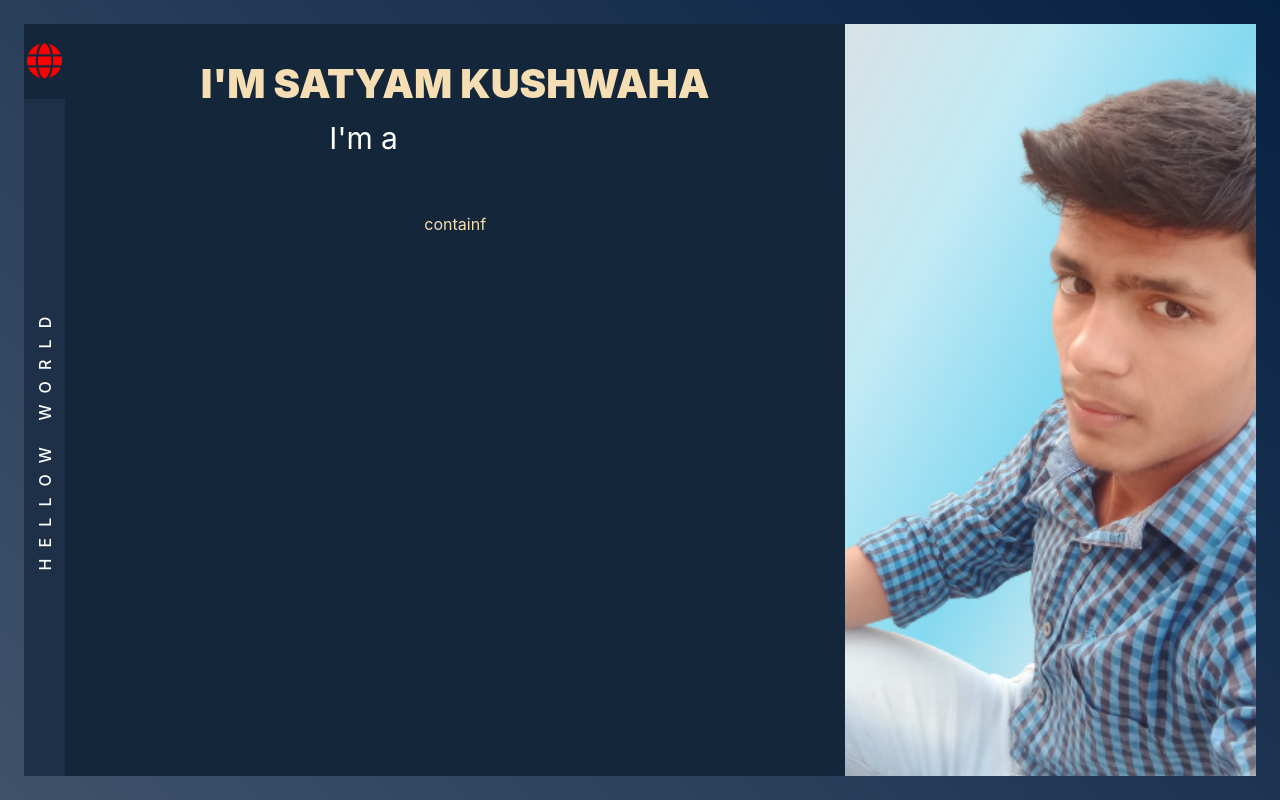
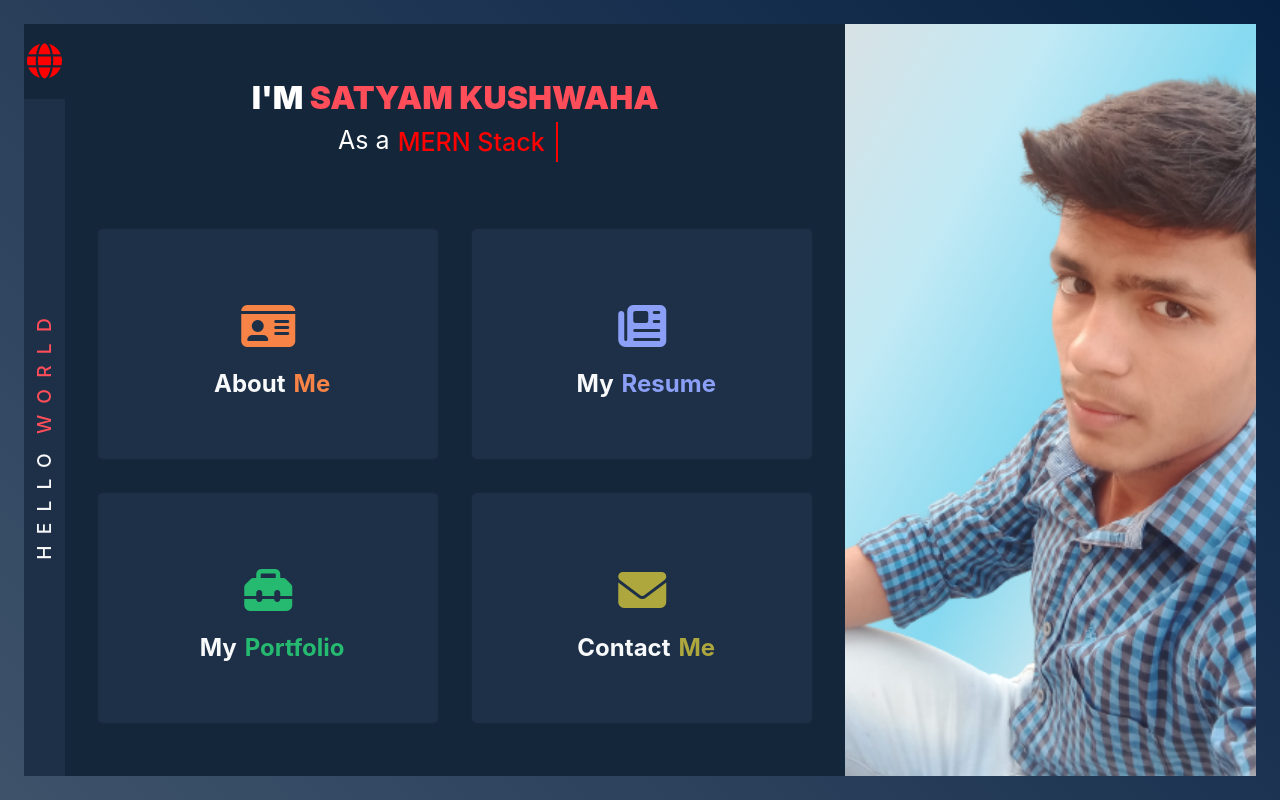
Before and after one commit to satyamkushwaha11/MyPortfolio, a React (Create React App) app: page / in a window 1280 px wide. Built offline with nearby package versions, Linux system fonts and the light colour scheme.

Commit message:
font UI is done

```diff
--- a/src/App.css
+++ b/src/App.css
@@ -1,9 +1,10 @@
 .App {
-  text-align: center;
+  /* text-align: center; */
   /* background-color: rgb(95, 95, 95); */
   width: 100vw;
   height: 100vh;
-  background: linear-gradient(45deg, #3e526a 0%,#072142 100%);
+  color: white;
+  background: linear-gradient(45deg, #3e526a 0%, #072142 100%);
 }
 
 .App-logo {
@@ -15,6 +16,21 @@
   .App-logo {
     animation: App-logo-spin infinite 20s linear;
   }
+}
+.text-red{
+  color: #ff4d5a;
+}
+.text-orange{
+  color: #f78446;
+}
+.text-purpul{
+  color: #8a9ff5;
+}
+.text-green{
+  color: #26ba70;
+}
+.text-dark-yellow{
+  color: #ada73e;
 }
 
 .App-header {
@@ -36,69 +52,78 @@
   from {
     transform: rotate(0deg);
   }
+
   to {
     transform: rotate(360deg);
   }
 }
 
-.wrapper{
+.wrapper {
   height: 100%;
   /* display: flex; */
 }
-.left-wrapper{
+
+.left-wrapper {
   background: #14263a;
 }
+
 /* .right-wrapper{
 
 } */
-#profile-image-container{
+#profile-image-container {
   width: 100%;
   height: 100%;
   background-color: #61dafb;
   position: relative;
-  background-image: linear-gradient(to bottom right, #d8e2e5,#c2eaf5, #85d9f0,#e3edef,#f4ea9a);
+  background-image: linear-gradient(to bottom right, #d8e2e5, #c2eaf5, #85d9f0, #e3edef, #f4ea9a);
 }
-#profile-image-container >img{
+
+#profile-image-container>img {
   width: 100%;
   height: 100%;
   object-fit: cover;
 }
 
-.sideBar{
+.sideBar {
   /* background-color: red; */
   position: relative;
   width: 5%;
 }
-.left-wrapper-containt{
+
+.left-wrapper-containt {
   position: relative;
   width: 95%;
 }
 
 
-.sideBar_logo_container{
+.sideBar_logo_container {
   height: 10%;
   width: 100%;
   -webkit-box-orient: vertical;
   background: #14263a;
-  display: flex ;
+  display: flex;
   align-items: center;
   justify-content: center;
 }
-.sideBar_logo{
+
+.sideBar_logo {
   font-size: 35px;
   color: red;
 
 }
-.sideBar_text_container{
+
+.sideBar_text_container {
   height: 90%;
-  background-color: #1d3047;;
+  background-color: #1d3047;
+  ;
   color: white;
   display: flex;
   flex-direction: column;
   justify-content: center;
   align-items: center;
 }
-.sideBar_text{
+
+.sideBar_text {
   color: #fff;
   white-space: nowrap;
   transform: rotate(-90deg);
@@ -107,96 +132,149 @@
   font-weight: 700;
   letter-spacing: 0.7em;
 }
-.sideBar_text >div{
-    font-weight: 500;
-    color: var(--bs-heading-color);
+
+.sideBar_text>div {
+  font-weight: 500;
+  color: var(--bs-heading-color);
 }
-.mainPage_contianer{
-   color: wheat;
-}
-.mainPageHeader{
+
+/* .mainPage_contianer {
+  color: wheat;
+} */
+
+.mainPageHeader {
   height: 25%;
   display: flex;
   flex-direction: column;
   justify-content: center;
   align-items: center;
 }
-.mainPageHeader_heading >h1{
- font-weight: 900 !important;
+
+.mainPageHeader_heading>div {
+  font-weight: 900 !important;
+  font-size: 2rem;
 }
-.mainPage_containt{
+
+.mainPage_containt {
   height: 75%;
+
+  overflow: scroll;
+}
+
+.mainPage_containt::-webkit-scrollbar {
+  display: none;
+}
+
+/* Hide scrollbar for IE, Edge and Firefox */
+.mainPage_containt {
+-ms-overflow-style: none;  /* IE and Edge */
+scrollbar-width: none;  /* Firefox */
+}
+
+/* -------animation for heading text------- */
+.bottom-heading-wrapper {
+  display: flex;
+}
+
+.bottom-heading-wrapper .static-text {
+  color: white;
+  font-size: 25px;
+  font-weight: 400;
+}
+
+.bottom-heading-wrapper .dynamic-texts {
+  height: 40px;
+  line-height: 40px;
+  overflow: hidden;
+  margin: 0;
+  padding: 0;
 }
 
 
-/* -------------- */
-
-.heading_intro{
-  display: flex;
-}
-.heading_intro .static-txt{
-  color: #fff;
-  font-size: 30px;
-  font-weight: 400;
-}
-.heading_intro .dynamic-txts{
-  margin-left: 15px;
-  height: 45px;
-  /* line-height: 45px; */
-  overflow: hidden;
-}
-.dynamic-txts li{
+.dynamic-texts li {
   list-style: none;
-  color: #FC6D6D;
-  font-size: 30px;
+  color: red;
+  font-size: 25px;
   font-weight: 500;
   position: relative;
+  /* text-align: left; */
   top: 0;
-  animation: slide 6s steps(2) infinite;
+  animation: slide 8s steps(2) infinite;
 }
 @keyframes slide {
   100%{
-    top: -360px;
+    top:-80px
   }
 }
-.dynamic-txts li span{
-  position: relative;
-  margin: 0px 0;
-  line-height:45px;
-}
-.dynamic-txts li span::after{
+
+.dynamic-texts li ::after {
   content: "";
   position: absolute;
-  /* left: 0; */
+  left: 0;
   height: 100%;
   width: 100%;
-  background: #13233b;
-  border-left: 2px solid #FC6D6D;
-  animation: typing 3s steps(8) infinite;
+  border-left: 2px solid red;
+  background-color: #14263a;
+  animation: typing 4s steps(15) infinite;
 }
+
 @keyframes typing {
-  40%, 60%{
-    left: calc(100% + 30px);
+  40%,
+  60% {
+    left: calc(100%);
   }
-  100%{
-    left: 0;
+
+  100% {
+    right: 0;
   }
 }
 
 /* --------------- */
 
 
+
+.contentBox{
+ min-height: 33vh ;
+}
+.contentBox_card{
+  background-color: #1d3047;
+  display: flex;
+  flex-direction: column;
+  justify-content: center;
+  align-items: center;
+}
+
+
+
+
+
 @media only screen and (max-width: 600px) {
-  .sideBar{
+  .sideBar {
     width: 35px;
   }
-  .sideBar_logo{
+  .contentBox{
+    min-height: 21vh ;
+   }
+  .sideBar_logo {
     font-size: 30px;
   }
-  .sideBar_logo_container{
+
+  .sideBar_logo_container {
     height: 7%;
   }
-  .sideBar_text_container{
+
+  .sideBar_text_container {
     height: 93%;
   }
+  .mainPageHeader_heading>div {
+    font-weight: 900 !important;
+    font-size: 1.5rem;
+  }
+  .mainPage_containt {
+    height: 85%;
+  }
+  .mainPageHeader{
+    height: 15%;
+  }
+
 }
--- a/src/components/ContentBox.jsx
+++ b/src/components/ContentBox.jsx
@@ -1,8 +1,24 @@
 import React from 'react'
+import MyText from '../components/Text'
 
-function ContentBox() {
+function ContentBox(props) {
+  console.log(props, 'oooooooooooooo');
+
+  const text = props.text
   return (
-    <div>ContentBox</div>
+    <div className=' contentBox col-12 col-md-6 p-3'>
+
+      <div className='card contentBox_card  w-100 h-100'>
+        <div className={`contentBox_card_img my-3 ${props.textColor}`}>
+          {/* {props.children} */}
+          {props.image()}
+        </div>
+        <div className='contentBox_card_heading'>
+          <MyText textColor={props.textColor} textSize={'1.5rem'} className="fw-bolder">{text}</MyText>
+          {/* {text} */}
+        </div>
+      </div>
+    </div>
   )
 }
 
--- /dev/null
+++ b/src/components/Icons.jsx
@@ -0,0 +1,32 @@
+import React from 'react'
+
+export const AboutMeIcon=()=>{
+    return(
+        <i class="fas fa-id-card fa-3x"/>
+    )
+}
+
+export const MyResumeIcon=()=>{
+    return(
+        <i class="fas fa-newspaper fa-3x"/>
+    )
+}
+
+export const MyPortfolioIcon=()=>{
+    return(
+        <i class="fas fa-toolbox fa-3x"/>
+    )
+}
+
+export const ContactMeIcon=()=>{
+    return(
+        <i class="fas fa-envelope fa-3x"/>
+    )
+}
+
+// export default{
+//     AboutMeIcon,
+//     MyResumeIcon,
+//     MyPortfolioIcon,
+//     ContactMeIcon,
+// }
--- a/src/components/SideBar.jsx
+++ b/src/components/SideBar.jsx
@@ -1,5 +1,5 @@
 import React from 'react'
-// import Font
+import MyText from './Text'
 
 function SideBar(props) {
   return (
@@ -11,10 +11,11 @@ function SideBar(props) {
       </div>
       <div className='sideBar_text_container'>
         <div className='sideBar_text'>
-          <div>
+          {/* <div>
 
            HELLOW <span>WORLD</span>
-          </div>
+          </div> */}
+          <MyText textColor={'text-red'} textSize={'1.2rem'}>HELLO WORLD</MyText>
         </div>
       </div>
 
--- /dev/null
+++ b/src/components/Text.jsx
@@ -0,0 +1,40 @@
+import React from 'react'
+
+const MyText = (props) => {
+    const {
+        className,
+        textColor,
+        textSize,
+        children
+    } = props
+    console.log(textColor, 'llasdlfalsd');
+
+    return (
+        <div className={className} style={{ fontSize: textSize }}>
+            <div>
+                <span className='text-light mx-2'>  {children.split(' ')[0]}</span>
+
+                <span className={`${textColor}`} >{children.split(' ')[1]}</span>
+            </div>
+        </div>
+    )
+}
+
+export default MyText
+// export const MyResumeText = () => {
+//     return (
+//         <i class="fas fa-newspaper fa-3x" />
+//     )
+// }
+
+// export const MyPortfolioText = () => {
+//     return (
+//         <i class="fas fa-toolbox fa-3x" />
+//     )
+// }
+
+// export const ContactMeText = () => {
+//     return (
+//         <i class="fas fa-envelope fa-3x" />
+//     )
+// }
--- a/src/pages/MainPage.jsx
+++ b/src/pages/MainPage.jsx
@@ -1,26 +1,65 @@
 import React from 'react'
 import ContentBox from '../components/ContentBox'
+import {
+  AboutMeIcon,
+  MyResumeIcon,
+  MyPortfolioIcon,
+  ContactMeIcon
+} from "../components/Icons"
+
+const cardList = [
+  {
+    image: AboutMeIcon,
+    text: "About Me",
+    color:"text-orange"
+  },
+  {
+    image: MyResumeIcon,
+    text: "My Resume",
+    color:"text-purpul"
+  },
+  {
+    image: MyPortfolioIcon,
+    text: "My Portfolio",
+    color:"text-green"
+  },
+  {
+    image: ContactMeIcon,
+    text: "Contact Me",
+    color:"text-dark-yellow"
+  },
+]
 
 function MainPage() {
   return (
     <div className='mainPage_contianer w-100 h-100'>
       <div className='mx-3  mainPageHeader' >
         <div className='mainPageHeader_heading'>
-          <h1>
+          <div>
             I'M
-            <span> SATYAM KUSHWAHA</span>
-          </h1>
+            <span className='text-red'> SATYAM KUSHWAHA</span>
+          </div>
         </div>
-        <div class="heading_intro">
-          <div class="static-txt">I'm a</div>
-          <ul class="dynamic-txts">
-            <li><span>YouTuber</span></li>
-            <li><span>Designer</span></li>
+        <div className='bottom-heading-wrapper'>
+          <div className='static-text  mx-2'>As a </div>
+          <ul class="dynamic-texts">
+            <li><span>Web Developer</span></li>
+            <li><span>MERN Stack</span></li>
           </ul>
         </div>
+
       </div>
       <div className='mx-3  mainPage_containt'>
-        containf
+        <div className='d-flex flex-wrap'>
+          {
+            cardList.map((item, index) => (
+              <ContentBox key={index} image={() => <item.image />} text={item.text} textColor={item.color} />
+
+            ))
+          }
+        </div>
+
+
       </div>
     </div>
   )
```
